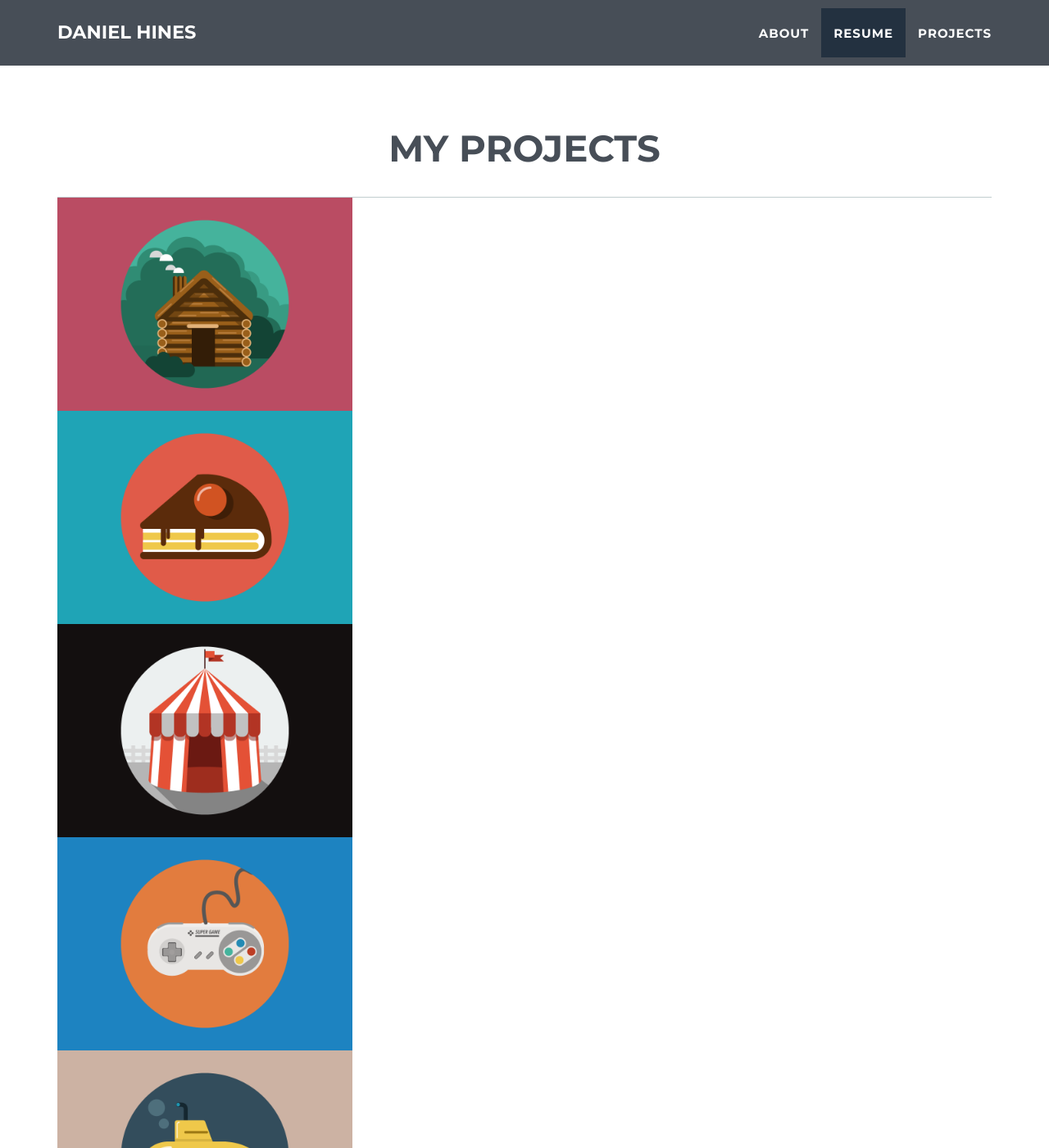
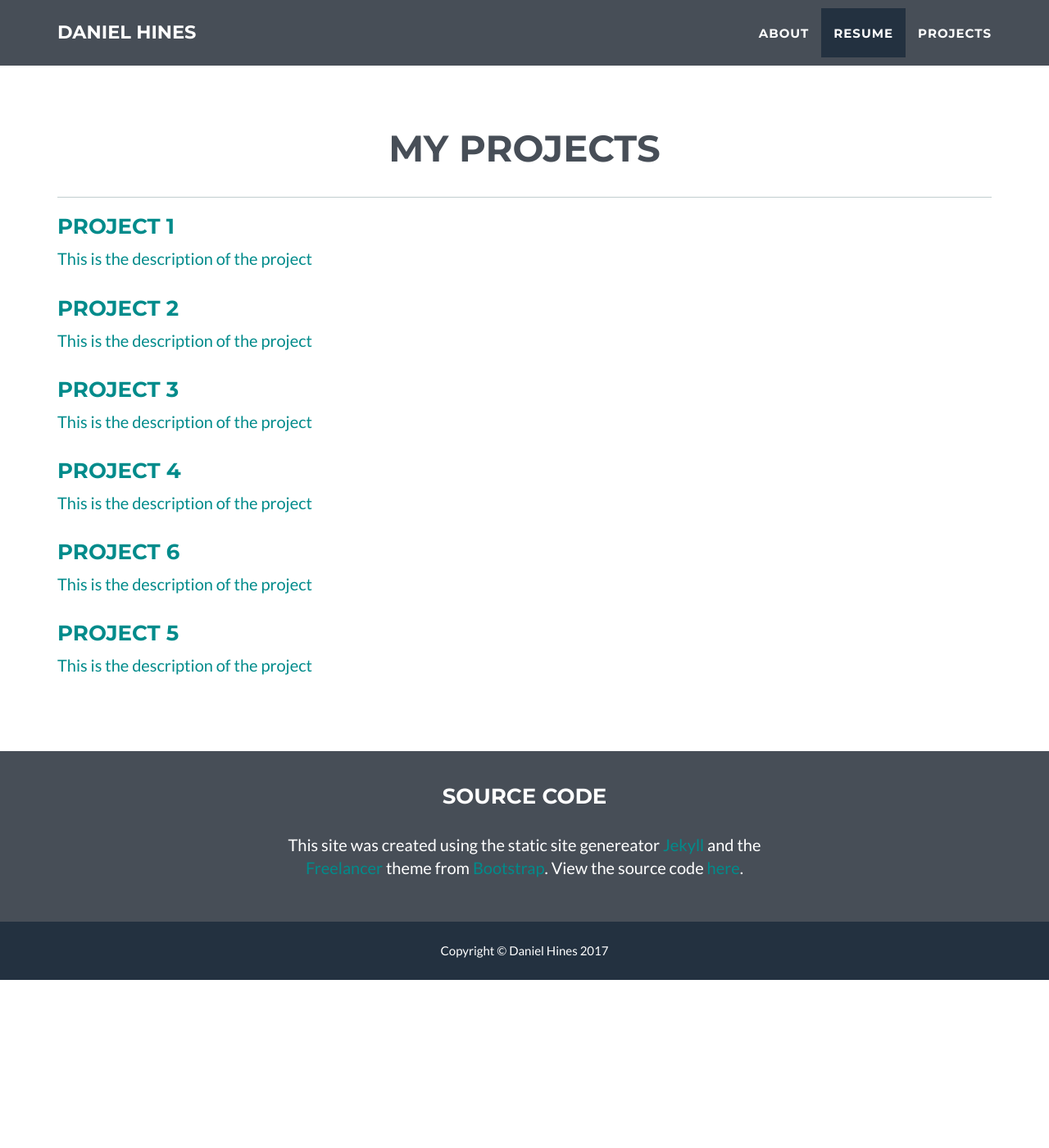
Before and after one commit to danielchines/danielchines.github.io, a Jekyll site: the page built from index.html, in a window 1280 px wide and 1400 px high, scrolled down 1431 px. Shown: the whole window at 82% size. Built offline with Jekyll 4.4.1, drawn with Linux system fonts in a browser that asks for light colours; after the commit the page ends 2626 px from its top, so only the background shows below that.

Commit message:
Update portfolio_grid.html

```diff
--- a/_includes/portfolio_grid.html
+++ b/_includes/portfolio_grid.html
@@ -10,11 +10,10 @@
             {% for post in site.posts %}
             <div class="row">
                     <div class="col-sm-4 portfolio-item">
-
                         <a href="#portfolioModal-{{ post.modal-id }}" class="portfolio-link" data-toggle="modal">
-                            <img src="img/portfolio/{{ post.img }}" class="img-responsive" alt="{{ post.alt }}">
+                            <h3>{{ post.title }}</h3>
+                            <p id="about-p">This is the description of the project</p>
                         </a>
-
                 </div>
             </div>
                 {% endfor %}
```
